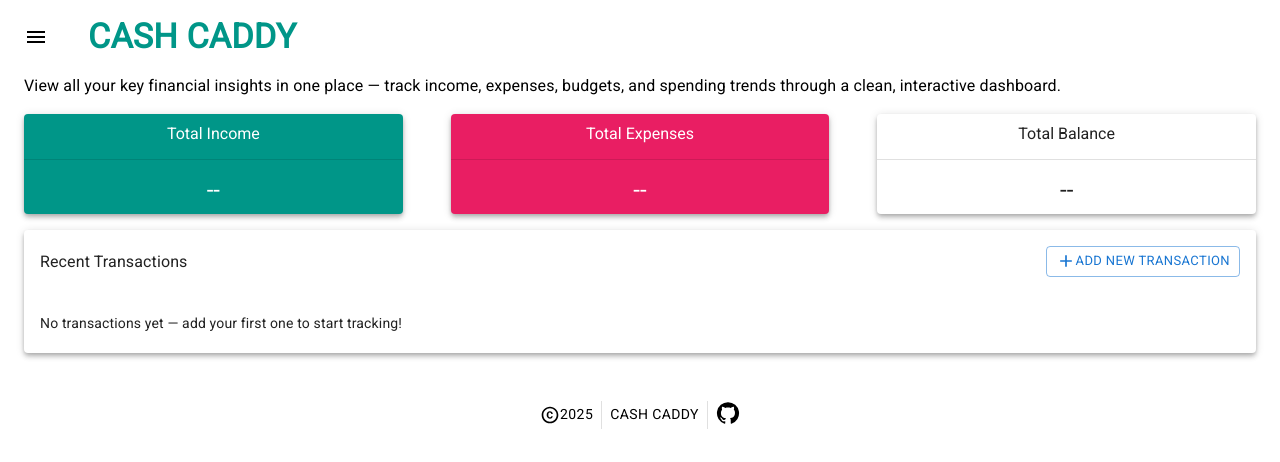
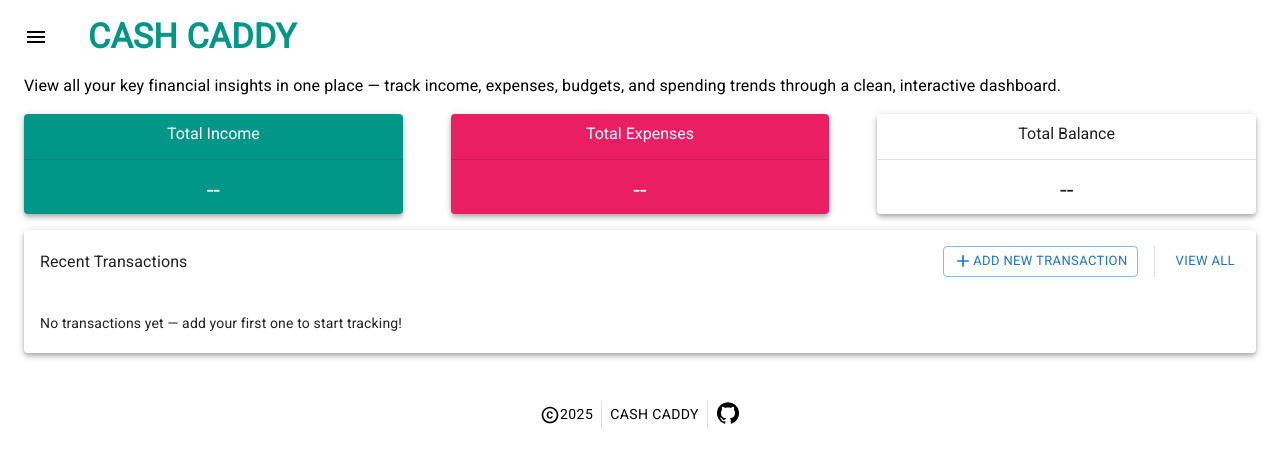
Before and after one commit to vmanidev/cash-caddy, a React (Vite) app: page / in a window 1280 px wide. Shown: the top 462 px of the page. Built offline with nearby package versions, Linux system fonts and the light colour scheme.

Commit message:
fix: correct condition for button rendering

```diff
--- a/src/features/transaction-management/transactionTable/TransactionTable.tsx
+++ b/src/features/transaction-management/transactionTable/TransactionTable.tsx
@@ -117,7 +117,7 @@ function TransactionTable({ tableTitle }: Props) {
               >
                 <Add fontSize="small" /> Add new transaction
               </Button>
-              {location.state === "app.dashboard" && (
+              {location.state !== "app.transactions" && (
                 <Button
                   size="small"
                   variant="text"
```
